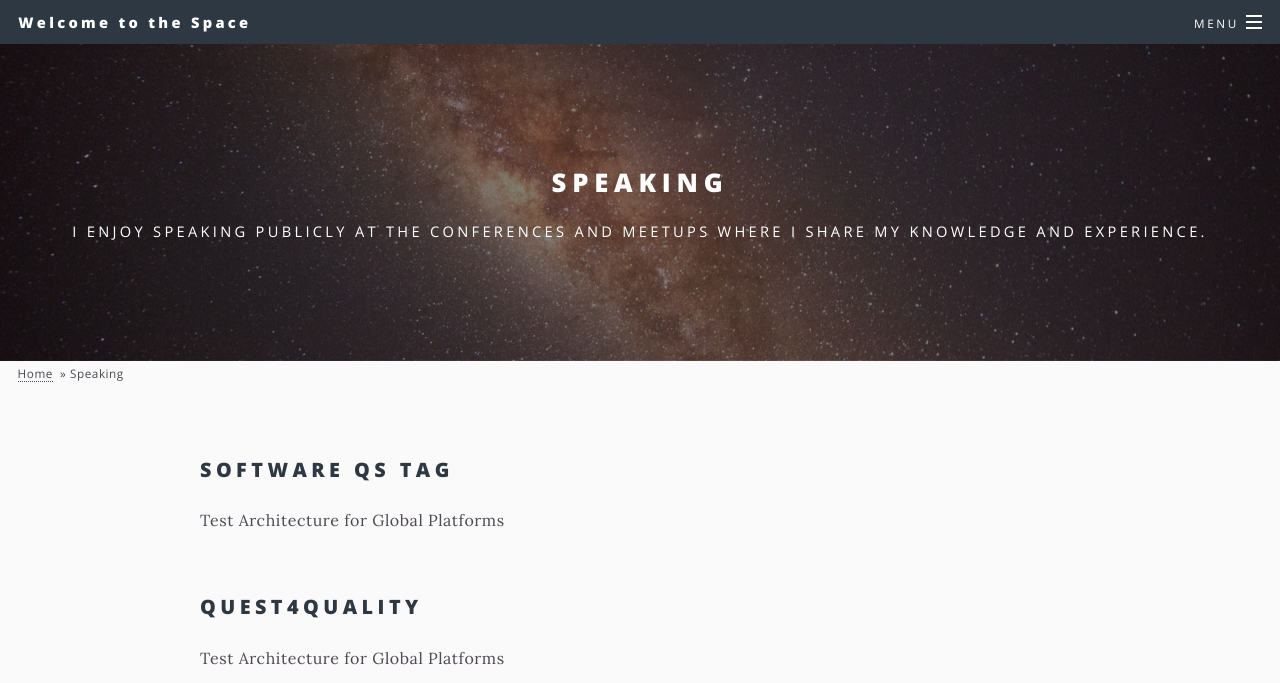
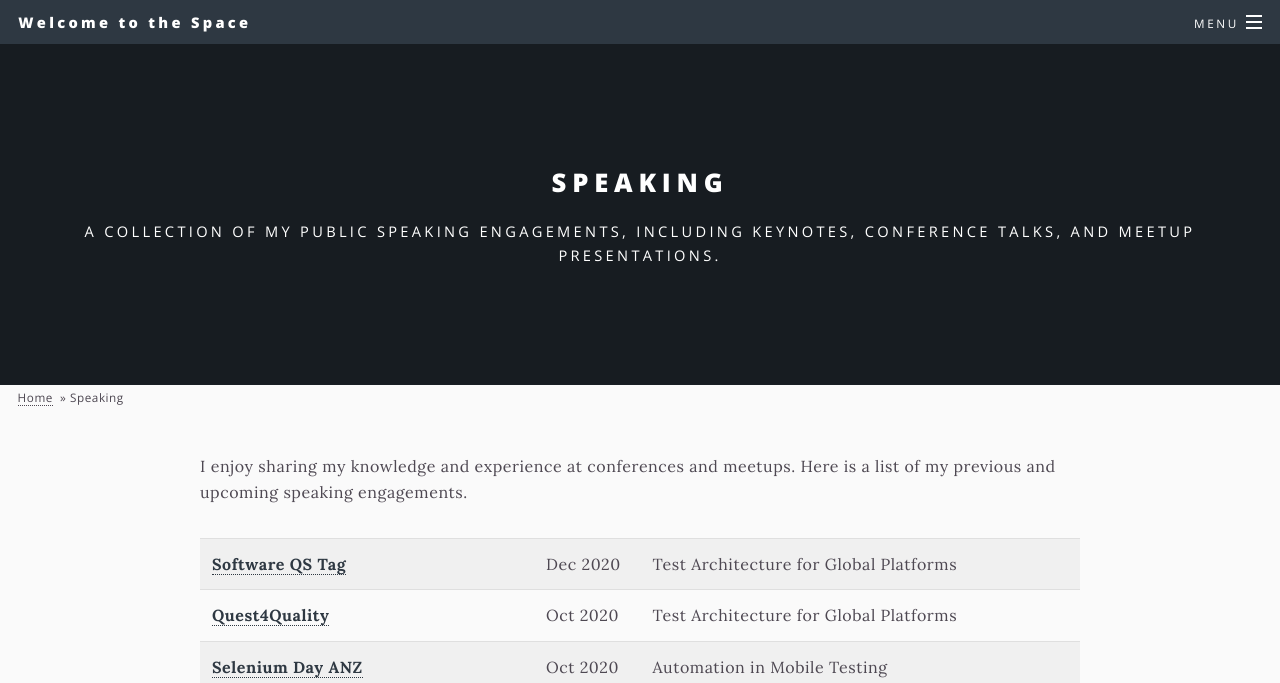
Before and after one commit to millanium/home, a Jekyll site: the page built from _pages/speaking.md, in a window 1280 px wide and 1400 px high. Shown: the top 683 px of the window. Built offline with Jekyll 4.4.1, drawn with Linux system fonts in a browser that asks for light colours; some of the changed text lies outside the part shown; grey boxes are pictures that could not be loaded.

Commit message:
definitive cleanup

```diff
--- a/_config.yml
+++ b/_config.yml
@@ -95,7 +95,7 @@ works_in_progress: yes
 custom_extensions: no
 
 # Build settings
-permalink: /:year/:month/:day/:title.html
+permalink: /:categories/:title.html
 markdown: kramdown
 sass:
   style: compressed
--- /dev/null
+++ b/_pages/speaking.md
@@ -0,0 +1,25 @@
+---
+key: 2
+title: Speaking
+permalink: /speaking/
+excerpt: "A collection of my public speaking engagements, including keynotes, conference talks, and meetup presentations."
+background-image: pic3.jpg
+image: pic3.jpg
+---
+
+I enjoy sharing my knowledge and experience at conferences and meetups. Here is a list of my previous and upcoming speaking engagements.
+
+<div class="table-wrapper">
+  <table>
+    <tbody>
+    {% assign sorted_speaking = site.categories.speaking | sort: 'date' | reverse %}
+    {% for post in sorted_speaking %}
+      <tr>
+        <td><b><a href="{{ post.url | prepend: site.baseurl }}">{{ post.title }}</a></b></td>
+        <td>{{ post.date | date: "%b %Y" }}</td>
+        <td>{{ post.excerpt | strip_html | truncatewords: 14 }}</td>
+      </tr>
+    {% endfor %}
+    </tbody>
+  </table>
+</div>
--- a/speaking.md
+++ /dev/null
@@ -1,22 +0,0 @@
----
-layout: page
-title: Speaking
-permalink: /speaking/
-excerpt: "I enjoy speaking publicly at the conferences and meetups where I share my knowledge and experience."
-background-image: /images/pic4.jpg
-featured: true
----
-
-<div class="tiles">
-{% for post in site.categories.speaking %}
-  <article>
-    <span class="image">
-      <img src="{{ post.background-image | default: '/images/pic01.jpg' | relative_url }}" alt="" />
-    </span>
-    <a href="{{ post.url | relative_url }}">
-      <h2>{{ post.title }}</h2>
-      <div class="content"><p>{{ post.excerpt }}</p></div>
-    </a>
-  </article>
-{% endfor %}
-</div>
```
Also changed, not shown: _pages/work.md (added, +25 -0 lines), work.md (deleted, +0 -22 lines).
